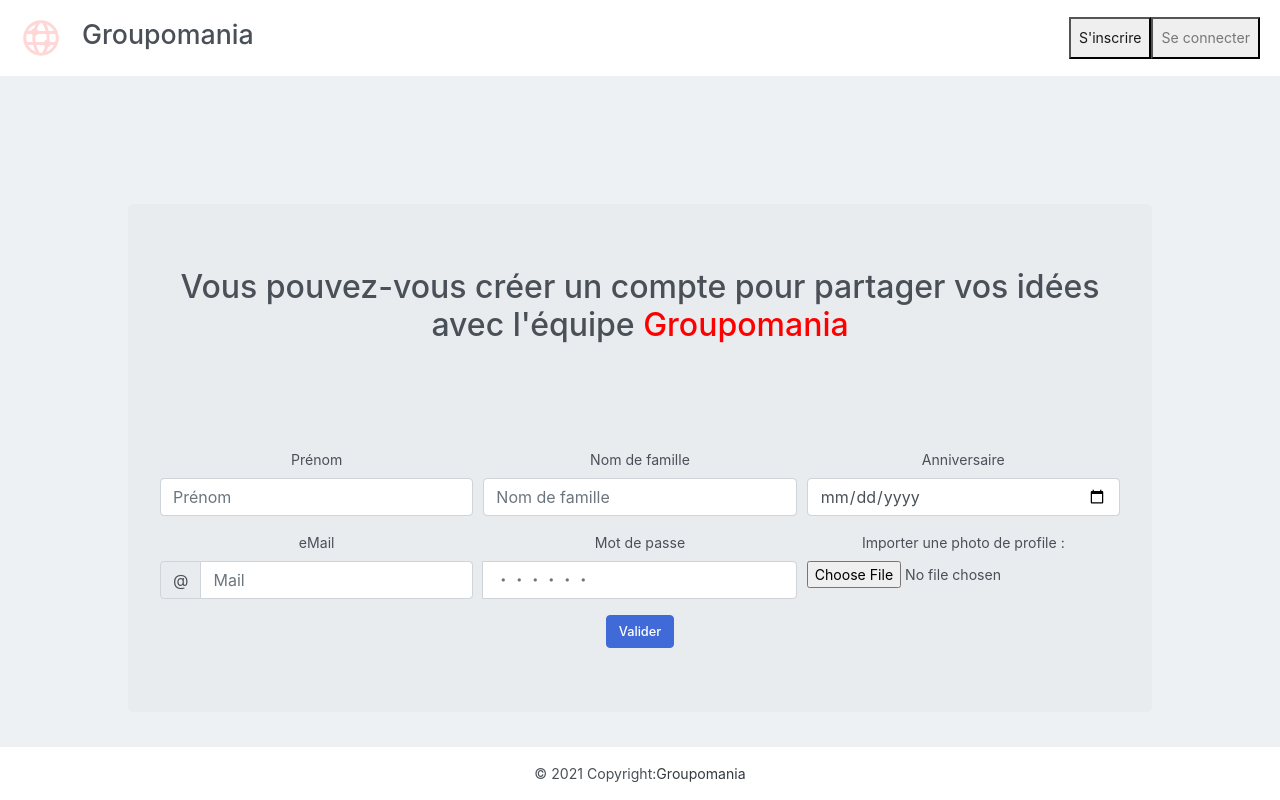
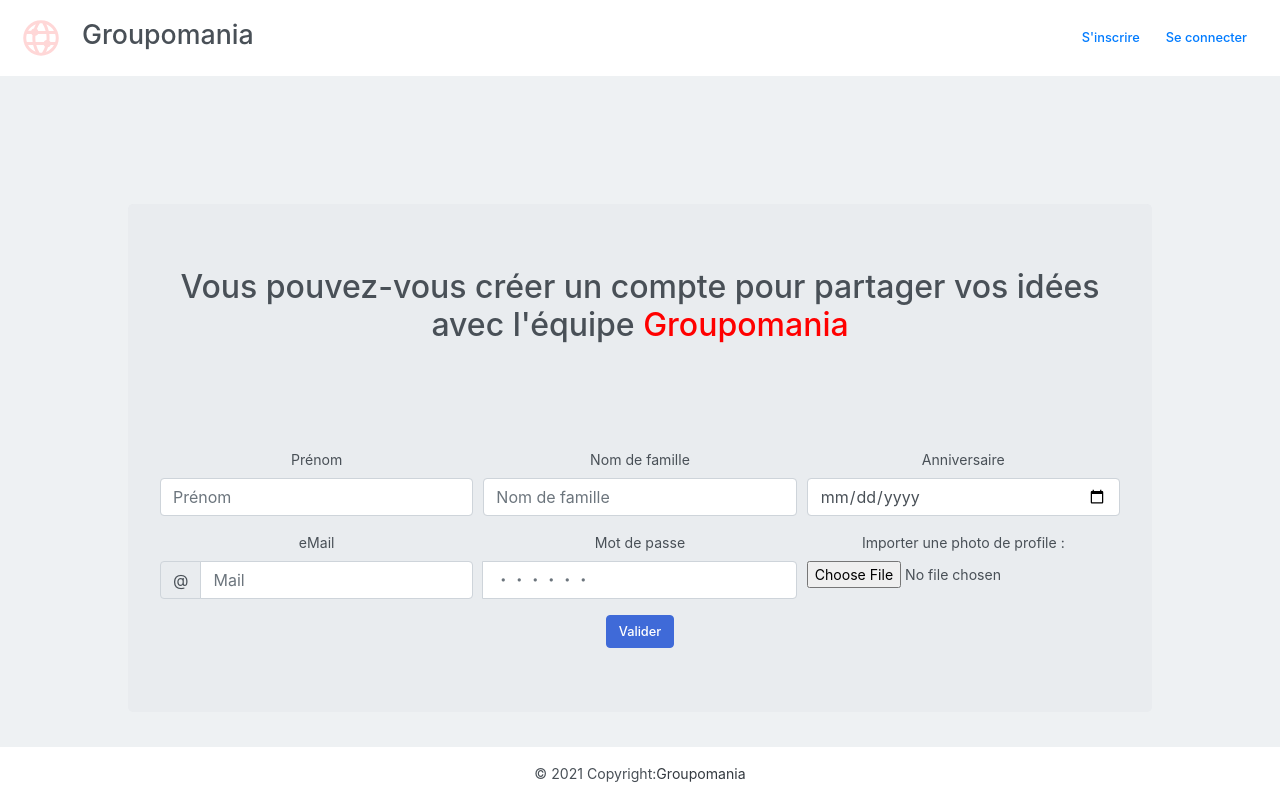
Before and after one commit to maxlestage/Maxime_LESTAGE_P7_18_10_2021, a React (Create React App) app in the folder frontend/: page / in a window 1280 px wide. Built offline with nearby package versions, Linux system fonts and the light colour scheme; no server answers.

Commit message:
Ajout de styles sur les boutons

```diff
--- a/frontend/src/components/Header.js
+++ b/frontend/src/components/Header.js
@@ -18,7 +18,7 @@ function Header({ currentUser, onLogin, setIsMember }) {
         <ul className="navbar-nav ml-auto mr-1">
           <li className="nav-item active">
             <button
-              className="nav-link"
+              className="btn btn-link"
               onClick={() => buttonOnClickLogin(false)}
             >
               S'inscrire <span className="sr-only">(current)</span>
@@ -26,7 +26,7 @@ function Header({ currentUser, onLogin, setIsMember }) {
           </li>
           <li className="nav-item">
             <button
-              className="nav-link"
+              className="btn btn-link"
               onClick={() => buttonOnClickLogin(true)}
             >
               Se connecter
@@ -38,13 +38,16 @@ function Header({ currentUser, onLogin, setIsMember }) {
       return (
         <ul className="navbar-nav ml-auto mr-1">
           <li className="nav-item">
-            <button className="nav-link">Éditer le profil</button>
+            <button className="btn btn-link">Éditer le profil</button>
           </li>
           <li className="nav-item">
-            <button className="nav-link">Voir mon profil</button>
+            <button className="btn btn-link">Voir mon profil</button>
           </li>
           <li className="nav-item">
-            <button className="nav-link" onClick={() => buttonOnClickLogout()}>
+            <button
+              className="btn btn-link"
+              onClick={() => buttonOnClickLogout()}
+            >
               Se déconnecter
             </button>
           </li>
--- a/frontend/src/components/InputComment.js
+++ b/frontend/src/components/InputComment.js
@@ -37,9 +37,11 @@ function InputComment({ postId, onSubmit }) {
             className="form-control"
             placeholder="Partagez votre avis :"
           />
-          <button type="submit" className="btn btn-primary">
-            Envoyer
-          </button>
+          <div className="input-group-append">
+            <button type="submit" className="btn btn-primary">
+              Envoyer
+            </button>
+          </div>
         </div>
       </div>
     </form>
```
